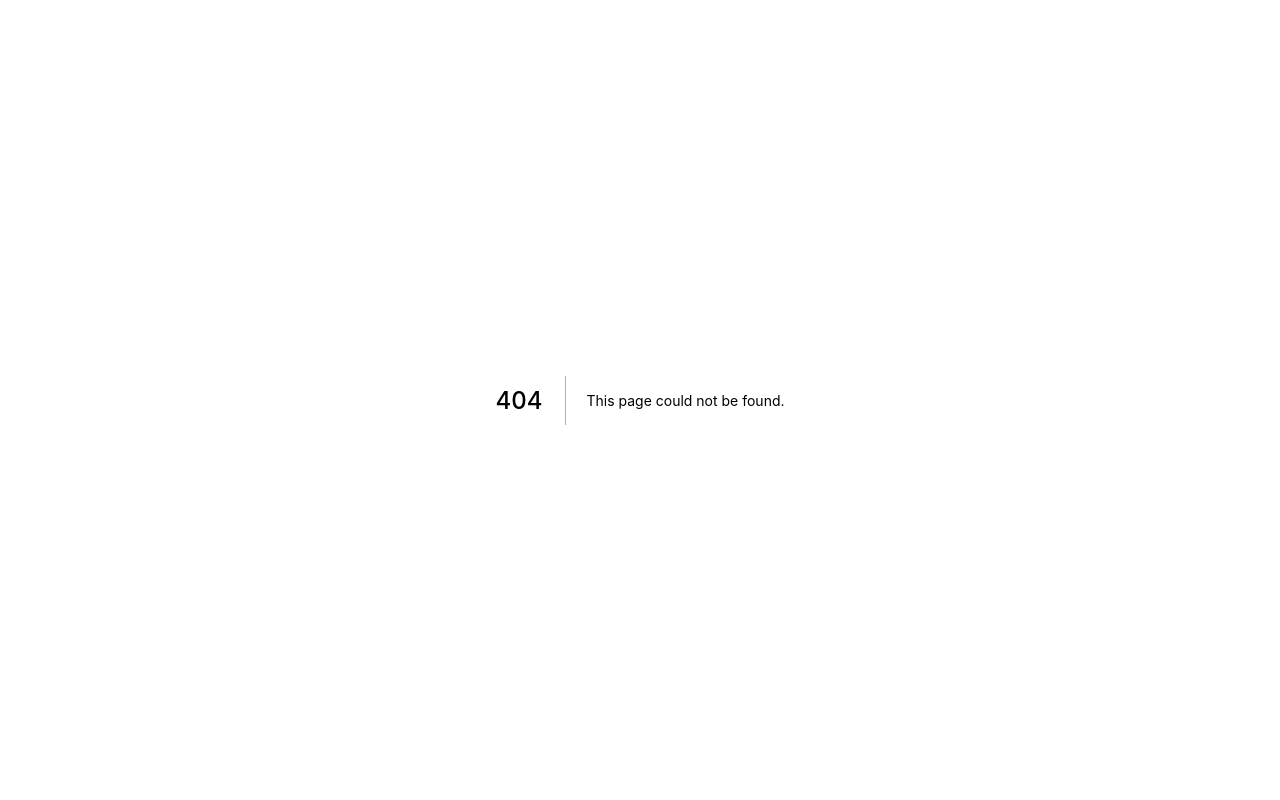
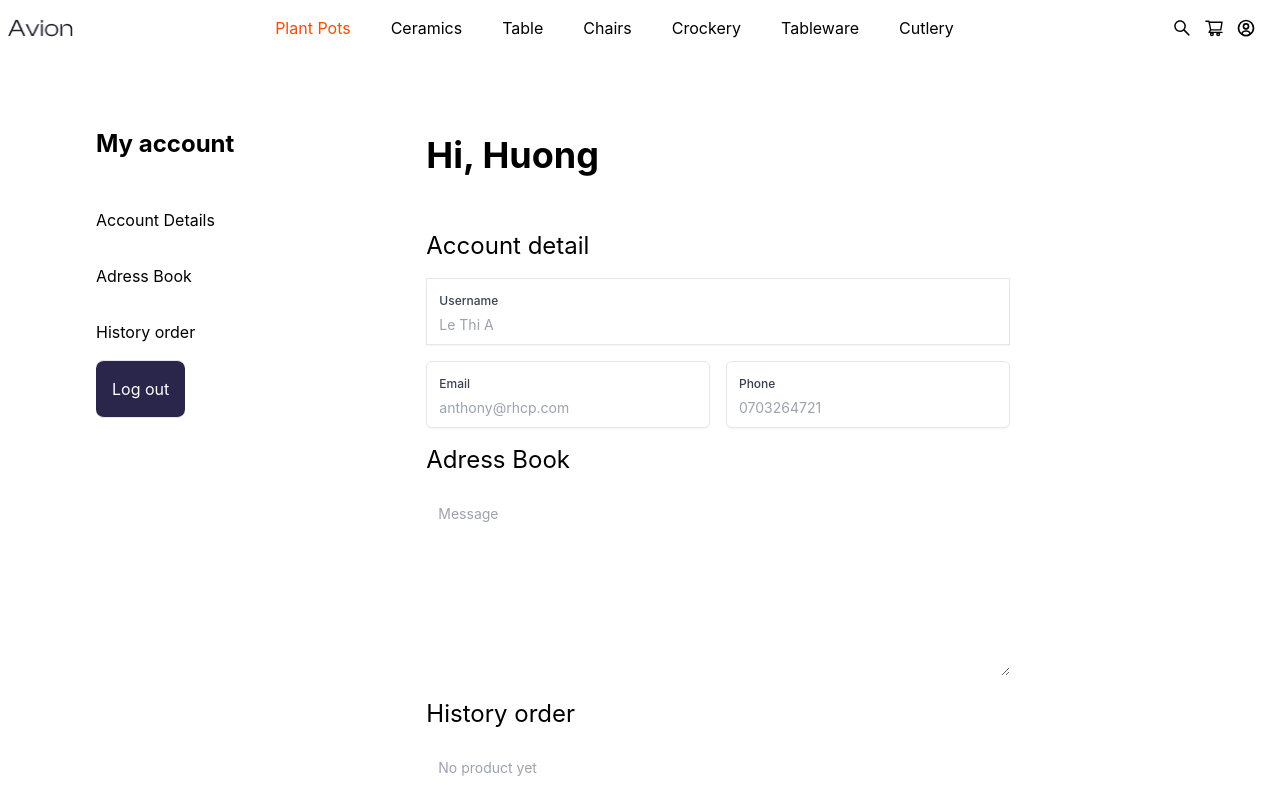
Before and after one commit to Huynhkimphat/Naver_Capstone_Project, a Next.js app: page /userInfo in a window 1280 px wide. Before the commit this address had no page. Shown: the top 800 px of the page. Built offline with nearby package versions, Linux system fonts and the light colour scheme.

Commit message:
update code

```diff
--- /dev/null
+++ b/components/UserInfo/UserInfo.js
@@ -0,0 +1,116 @@
+const styles = {
+  wrapper: "mx-auto flex ",
+  accountMenu: "hidden sm:block mx-2 sm:mx-24 ",
+  accountName: "text-2xl py-8 font-bold font-body",
+accTitle: "py-4 font-body",
+  btnLogOutContainer: "py-4",
+  btnLogout: "rounded-lg border border-x-0 p-4 bg-[#2A254B] text-white",
+  //content account
+  accountContent: "mx-4 sm:mx-24 ",
+  nameAcc: "text-[36px] py-8 font-bold font-body",
+  formInforAcc: "space-y-4 w-200",
+  inforTitle: "text-2xl font-body py-4",
+  btnContainer:"block sm:hidden py-4"
+};
+const UserInfo = () => {
+  return (
+    <div className={styles.wrapper}>
+      <div className={styles.accountMenu}>
+        <div className={styles.accountName}>My account</div>
+
+        <div className={styles.accTitle}>Account Details</div>
+        <div className={styles.accTitle}>Adress Book</div>
+        <div className={styles.accTitle}>History order</div>
+        <div className={styles.btnLogoutContainer}>
+          <button className={styles.btnLogout} type="submit">
+            Log out
+          </button>
+        </div>
+      </div>
+      {/* content account */}
+      <div className={styles.accountContent}>
+        <div className={styles.nameAcc}>Hi, Huong</div>
+        <div className={styles.inforAcc}>
+          <div className={styles.inforTitle}>Account detail</div>
+          <div className={styles.formInforAcc}>
+            <label
+              for="UserName"
+              class="block w-auto overflow-hidden border border-gray-200 px-3 py-2 shadow-sm focus-within:border-blue-600 focus-within:ring-1 focus-within:ring-blue-600"
+            >
+              <span class="text-xs font-medium text-gray-700"> Username </span>
+
+              <input
+                type="userName"
+                id="UserName"
+                placeholder="Le Thi A"
+                class="mt-1 w-full border-none p-0 focus:border-transparent focus:outline-none focus:ring-0 sm:text-sm"
+              />
+            </label>
+            <div class="grid grid-cols-1 gap-4 sm:grid-cols-2">
+              <div>
+                <label
+                  for="UserEmail"
+                  class="block overflow-hidden rounded-md border border-gray-200 px-3 py-2 shadow-sm focus-within:border-blue-600 focus-within:ring-1 focus-within:ring-blue-600"
+                >
+                  <span class="text-xs font-medium text-gray-700"> Email </span>
+
+                  <input
+                    type="email"
+                    id="UserEmail"
+                    placeholder="anthony@rhcp.com"
+                    class="mt-1 w-full border-none p-0 focus:border-transparent focus:outline-none focus:ring-0 sm:text-sm"
+                  />
+                </label>
+              </div>
+
+              <div>
+                <label
+                  for="UserPhone"
+                  class="block overflow-hidden rounded-md border border-gray-200 px-3 py-2 shadow-sm focus-within:border-blue-600 focus-within:ring-1 focus-within:ring-blue-600"
+                >
+                  <span class="text-xs font-medium text-gray-700"> Phone </span>
+
+                  <input
+                    type="userPhone"
+                    id="UserPhone"
+                    placeholder="0703264721"
+                    class="mt-1 w-full border-none p-0 focus:border-transparent focus:outline-none focus:ring-0 sm:text-sm"
+                  />
+                </label>
+              </div>
+            </div>
+          </div>
+        </div>
+        <div className={styles.adressAcc}>
+          <div className={styles.inforTitle}>Adress Book</div>
+          <div className={styles.adressAccDetail}>
+            <textarea
+              class="w-full rounded-lg border-gray-200 p-3 text-sm"
+              placeholder="Message"
+              rows="8"
+              id="message"
+            ></textarea>
+          </div>
+        </div>
+        <div className={styles.historyOrderAcc}>
+          <div className={styles.inforTitle}>History order</div>
+          <div className={styles.historyOrderContent}>
+            <input
+              class="w-full rounded-lg border-gray-200 p-3 text-sm"
+              placeholder="No product yet"
+              type="text"
+              id="name"
+            />
+          </div>
+        </div>
+        <div className={styles.btnContainer}>
+          <button className={styles.btnLogout} type="submit">
+            Log out
+          </button>
+        </div>
+
+      </div>
+    </div>
+  );
+};
+export default UserInfo;
--- /dev/null
+++ b/pages/userInfo/index.js
@@ -0,0 +1,17 @@
+import Layout from "../../components/Layout";
+
+import UserInfo from "../../components/UserInfo/UserInfo.js"
+const styles = {
+  wrapper: "container mx-auto m-10",
+};
+
+export default function userInfo() {
+  return (
+    <Layout>
+      <div className={styles.wrapper}>
+
+       <UserInfo/>
+      </div>
+    </Layout>
+  );
+}
```
